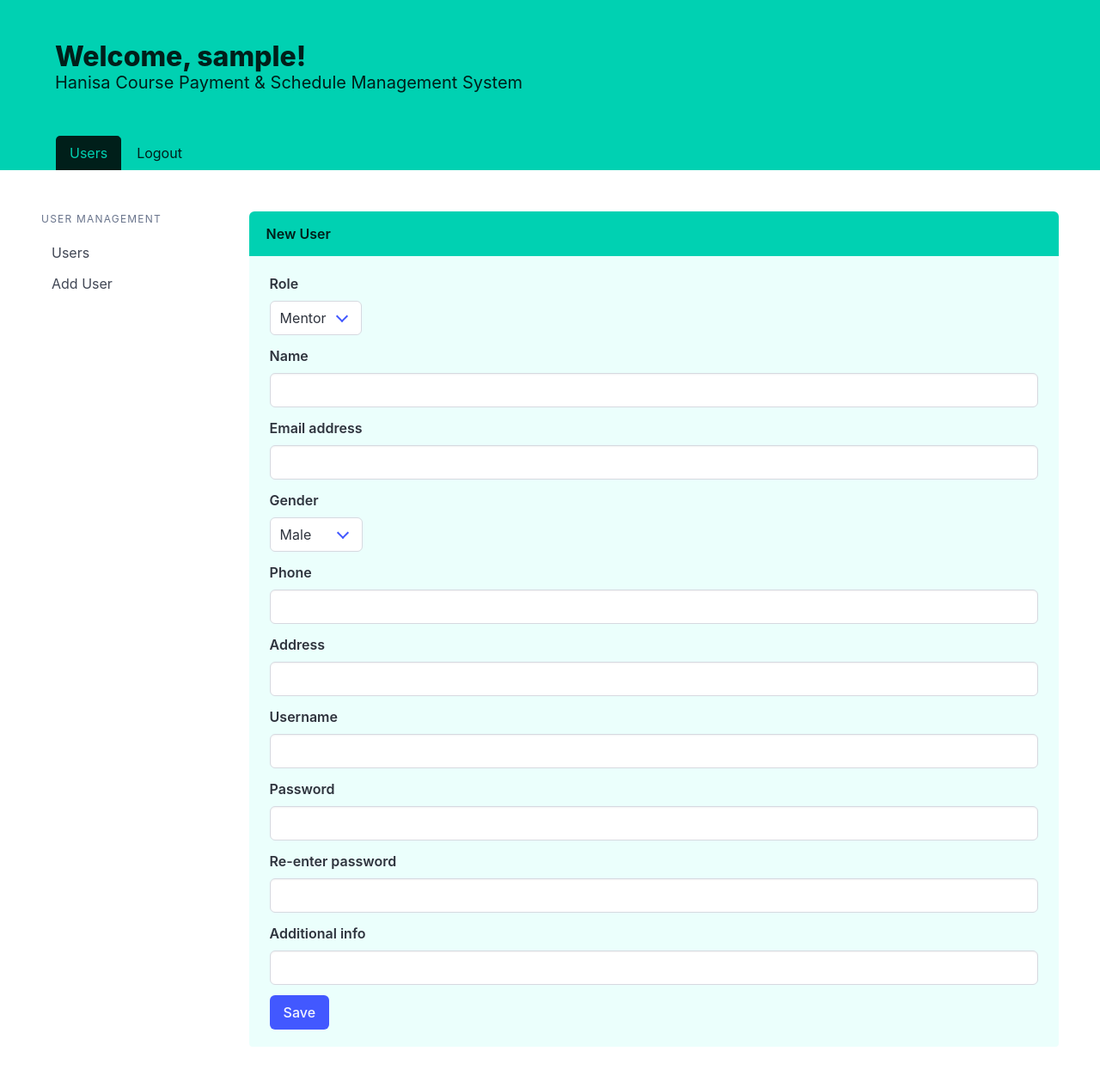
After one commit to penghalu/hanisa-course, a Django app: page /users/add/ in a window 1280 px wide. The commit adds this page. Shown: the whole page at 86% size. Run offline with Django 3.2, Linux system fonts and the light colour scheme; the visitor is signed in with stand-in values (Sample User, id 1); some libraries are stand-ins or nearby versions.

```diff
--- a/templates/bulma_header.html
+++ b/templates/bulma_header.html
@@ -13,7 +13,7 @@
         <nav class="tabs is-boxed">
             <div class="container">
                 <ul>
-                    <li class="is-active"><a href="{% url 'users' %}">Users</a></li>
+                    <li class="is-active"><a href="{% url 'users:list' %}">Users</a></li>
                     {% if user.is_authenticated %}
                         <li><a href="{% url 'logout' %}">Logout</a></li>
                     {% endif %}
--- a/templates/bulma_menu.html
+++ b/templates/bulma_menu.html
@@ -3,7 +3,7 @@
         User Management
     </p>
     <ul class="menu-list">
-        <li><a href="{% url 'users' %}">Users</a></li>
-        <li><a href="#">Add User</a></li>
+        <li><a href="{% url 'users:list' %}">Users</a></li>
+        <li><a href="{% url 'users:add' %}">Add User</a></li>
     </ul>
 </aside>
--- /dev/null
+++ b/templates/users/add.html
@@ -0,0 +1,84 @@
+{% extends 'users/base.html' %}
+
+{% block heading %}New User{% endblock %}
+
+{% block article %}
+    <form method="post">
+        {% csrf_token %}
+        <div class="field">
+            <label for="{{ form.role.name }}" class="label">{{ form.role.label }}</label>
+            <div class="control">
+                <div class="select">
+                    <select name="{{ form.role.name }}" id="{{ form.role.name }}">
+                        <option value="Mentor">Mentor</option>
+                        <option value="Admin">Admin</option>
+                    </select>
+                </div>
+            </div>
+        </div>
+        <div class="field">
+            <label for="{{ form.full_name.name }}" class="label">{{ form.full_name.label }}</label>
+            <div class="control">
+                <input type="text" class="input" name="{{ form.full_name.name }}" id="{{ form.full_name.name }}">
+            </div>
+        </div>
+        <div class="field">
+            <label for="{{ form.email.name }}" class="label">{{ form.email.label }}</label>
+            <div class="control">
+                <input type="email" class="input" name="{{ form.email.name }}" id="{{ form.email.name }}">
+            </div>
+        </div>
+        <div class="field">
+            <label for="{{ form.gender.name }}" class="label">{{ form.gender.label }}</label>
+            <div class="control">
+                <div class="select">
+                    <select name="{{ form.gender.name }}" id="{{ form.gender.name }}">
+                        <option value="M">Male</option>
+                        <option value="F">Female</option>
+                    </select>
+                </div>
+            </div>
+        </div>
+        <div class="field">
+            <label for="{{ form.phone.name }}" class="label">{{ form.phone.label }}</label>
+            <div class="control">
+                <input type="text" class="input" name="{{ form.phone.name }}" id="{{ form.phone.name }}">
+            </div>
+        </div>
+        <div class="field">
+            <label for="{{ form.address.name }}" class="label">{{ form.address.label }}</label>
+            <div class="control">
+                <input type="text" class="input" name="{{ form.address.name }}" id="{{ form.address.name }}">
+            </div>
+        </div>
+        <div class="field">
+            <label for="{{ form.username.name }}" class="label">{{ form.username.label }}</label>
+            <div class="control">
+                <input type="text" class="input" name="{{ form.username.name }}" id="{{ form.username.name }}">
+            </div>
+        </div>
+        <div class="field">
+            <label for="{{ form.password.name }}" class="label">{{ form.password.label }}</label>
+            <div class="control">
+                <input type="password" class="input" name="{{ form.password.name }}" id="{{ form.password.name }}">
+            </div>
+        </div>
+        <div class="field">
+            <label for="password2" class="label">Re-enter password</label>
+            <div class="control">
+                <input type="password" class="input" name="password2" id="password2">
+            </div>
+        </div>
+        <div class="field">
+            <label for="{{ form.description.name }}" class="label">{{ form.description.label }}</label>
+            <div class="control">
+                <input type="text" class="input" name="{{ form.description.name }}" id="{{ form.description.name }}">
+            </div>
+        </div>
+        <div class="field is-grouped">
+            <div class="control">
+                <button type="submit" class="button is-link">Save</button>
+            </div>
+        </div>
+    </form>
+{% endblock %}
--- a/users/urls.py
+++ b/users/urls.py
@@ -1,7 +1,10 @@
 from django.urls import path
 
-from users.views import UserList
+from users.views import UserList, UserAdd
+
+app_name = 'users'
 
 urlpatterns = [
-    path('', UserList.as_view(), name='users'),
+    path('', UserList.as_view(), name='list'),
+    path('add/', UserAdd.as_view(), name='add'),
 ]
--- a/users/views.py
+++ b/users/views.py
@@ -1,5 +1,8 @@
-from django.shortcuts import render
+from django.contrib.admin.views.decorators import staff_member_required
+from django.shortcuts import reverse
 from django.views.generic import ListView
+from django.views.generic.edit import CreateView
+from django.utils.decorators import method_decorator
 
 from .models import CustomUser
 
@@ -9,3 +12,23 @@ class UserList(ListView):
     model = CustomUser
     template_name = 'users/list.html'
     context_object_name = 'users'
+
+
+@method_decorator(staff_member_required, name='dispatch')
+class UserAdd(CreateView):
+    model = CustomUser
+    template_name = 'users/add.html'
+    fields = [
+        'role',
+        'full_name',
+        'email',
+        'username',
+        'password',
+        'gender',
+        'address',
+        'phone',
+        'description'
+    ]
+
+    def get_success_url(self):
+        return reverse('users:list')
```
